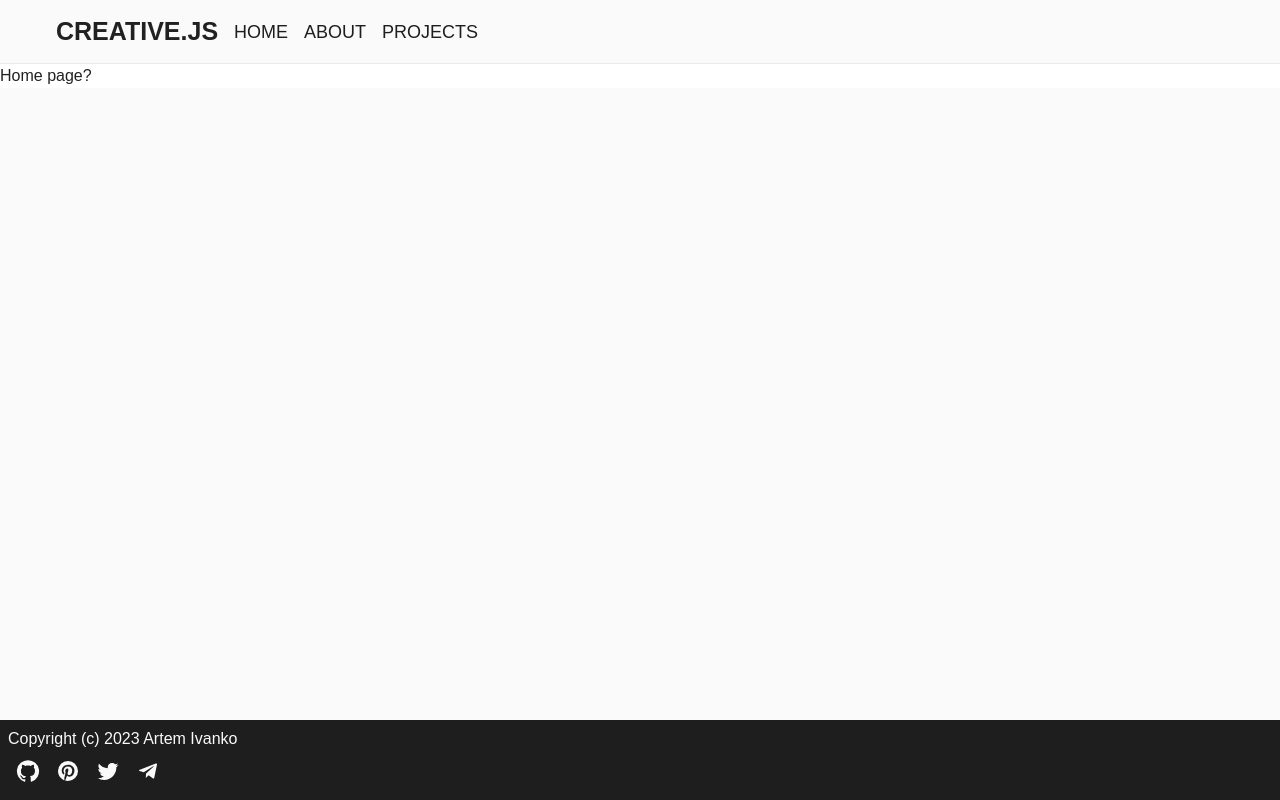
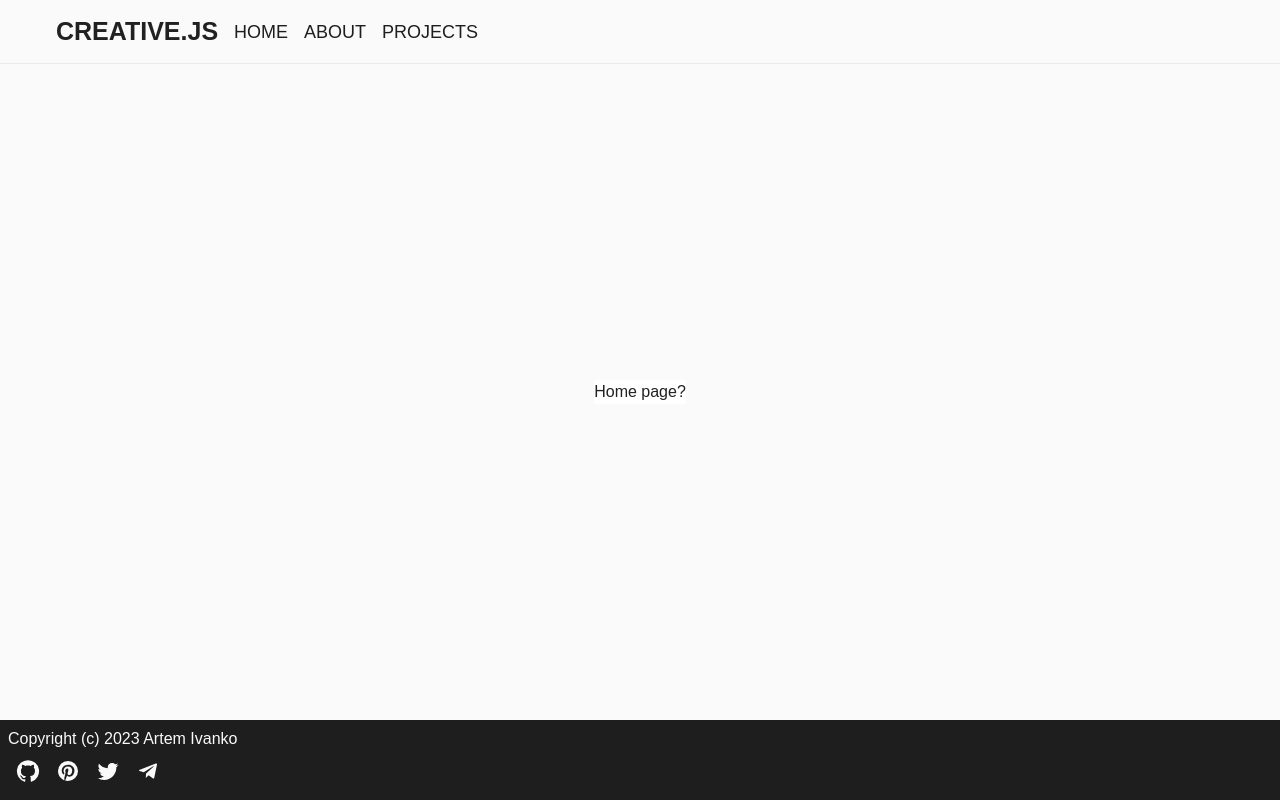
Before and after one commit to ArtemIvanko/Portfolio.v1, a React (Create React App) app: page /home in a window 1280 px wide. Built offline with nearby package versions, Linux system fonts and the light colour scheme; a web font is replaced by a local one.

Commit message:
Styles improvements, removed useless Loader

```diff
--- a/src/components/Loader/Loader.tsx
+++ /dev/null
@@ -1,15 +0,0 @@
-import styled from "@/DefaultTheme";
-import { CircularProgress } from "@mui/material";
-
-export const Loader = () => (
-  <Spinner>
-    <CircularProgress size="5rem" color="primary" />
-  </Spinner>
-);
-
-const Spinner = styled("div")({
-  display: "flex",
-  justifyContent: "center",
-  alignItems: "center",
-  height: "100%",
-});
--- a/src/components/Loader/index.ts
+++ /dev/null
@@ -1 +0,0 @@
-export * from "./Loader";
--- a/src/components/Navigation/Navigation.tsx
+++ b/src/components/Navigation/Navigation.tsx
@@ -1,8 +1,7 @@
 import { FunctionComponent, useEffect, useState } from "react";
 import { Link, Outlet } from "react-router-dom";
-import { Typography } from "@mui/material";
+import { CircularProgress, Typography } from "@mui/material";
 import { Footer } from "@shared/Footer";
-import { Loader } from "@shared/Loader";
 import styled from "@/DefaultTheme";
 
 export const Navigation: FunctionComponent = () => {
@@ -22,7 +21,13 @@ export const Navigation: FunctionComponent = () => {
         <NavLink to="about">About</NavLink>
         <NavLink to="project">Projects</NavLink>
       </NavBar>
-      <ContentWrapper>{isLoading ? <Loader /> : <Outlet />}</ContentWrapper>
+      <ContentWrapper>
+        {isLoading ? (
+          <CircularProgress size="5rem" color="primary" />
+        ) : (
+          <Outlet />
+        )}
+      </ContentWrapper>
       <Footer />
     </Root>
   );
@@ -57,7 +62,6 @@ const NavLink = styled(Link)(({ theme }) => ({
   fontSize: theme.typography.caption.fontSize,
   "&:hover": {
     fontWeight: "600",
-    textDecoration: "underline",
   },
   [theme.breakpoints.up("lg")]: {
     fontSize: theme.typography.h6.fontSize,
@@ -73,6 +77,9 @@ const BrandName = styled(Typography)(({ theme }) => ({
 }));
 
 const ContentWrapper = styled("main")({
+  display: "flex",
+  alignItems: "center",
+  justifyContent: "center",
   flexGrow: "1",
   overflow: "auto",
 });
--- a/src/pages/NotFound/NotFound.tsx
+++ b/src/pages/NotFound/NotFound.tsx
@@ -20,10 +20,7 @@ export const NotFound = () => {
 
 const Root = styled("div")(({ theme }) => ({
   display: "flex",
-  justifyContent: "center",
-  alignItems: "center",
   flexDirection: "column",
-  height: "100%",
   padding: "0 0.5rem 5rem",
   [theme.breakpoints.up("lg")]: {
     flexDirection: "row",
```
